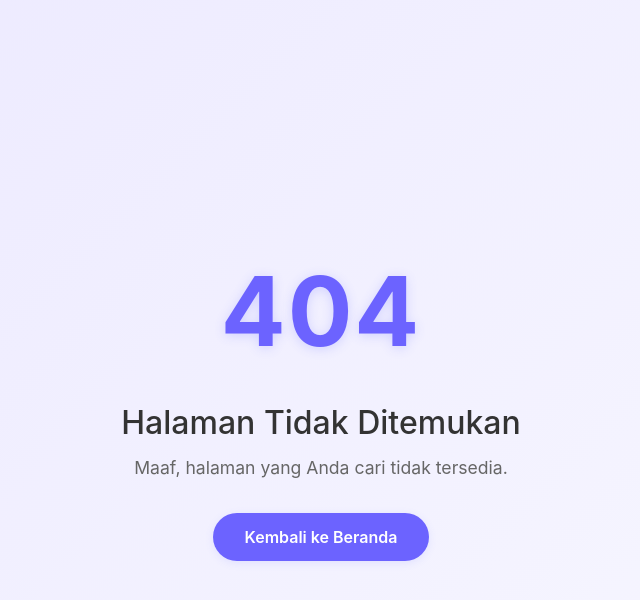
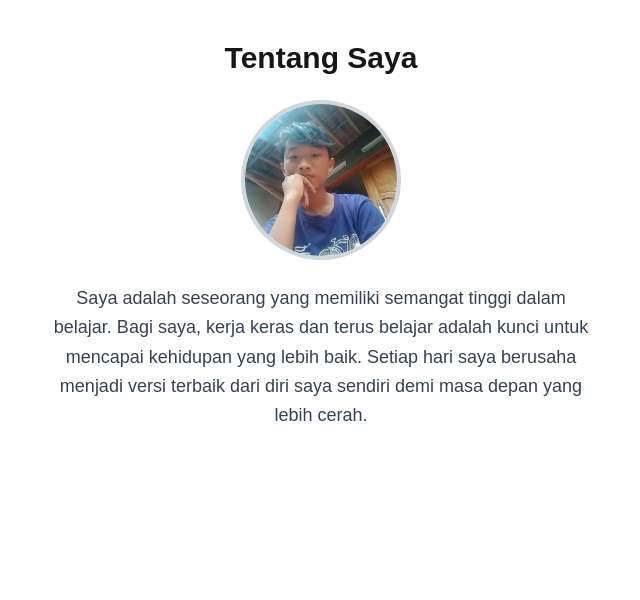
Before and after one commit to saepulfariz/nextjs-learning, a Next.js app: page /about in a window 1280 px wide. Before the commit this address had no page. Shown: the top 600 px of the page, without its empty margins (319-959 px from the left). Built offline with nearby package versions, Linux system fonts and the light colour scheme.

Commit message:
add page about

```diff
--- /dev/null
+++ b/src/app/about/page.tsx
@@ -0,0 +1,29 @@
+import Image from "next/image";
+
+export default function About() {
+  return (
+    <>
+      <div className="max-w-xl mx-auto px-4 py-10 text-center">
+        <h1 className="text-3xl font-bold mb-6">Tentang Saya</h1>
+
+        <div className="mb-6 flex justify-center">
+          <div className="w-40 h-40 relative rounded-full overflow-hidden border-4 border-gray-300">
+            <Image
+              src="/assets/images/saepulfariz.jpg" // Ganti dengan nama file foto kamu
+              alt="Foto Profil"
+              layout="fill"
+              objectFit="cover"
+            />
+          </div>
+        </div>
+
+        <p className="text-lg text-gray-700 leading-relaxed">
+          Saya adalah seseorang yang memiliki semangat tinggi dalam belajar.
+          Bagi saya, kerja keras dan terus belajar adalah kunci untuk mencapai
+          kehidupan yang lebih baik. Setiap hari saya berusaha menjadi versi
+          terbaik dari diri saya sendiri demi masa depan yang lebih cerah.
+        </p>
+      </div>
+    </>
+  );
+}
```
